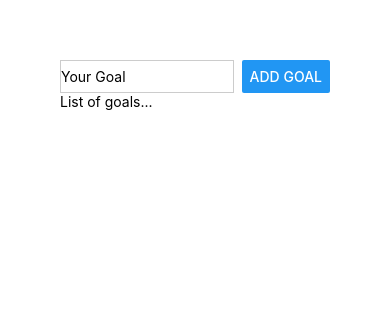
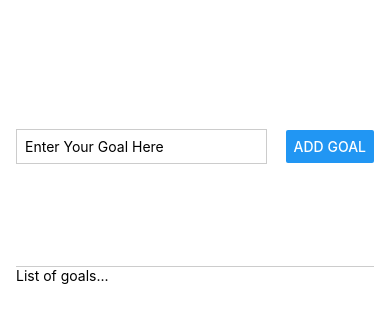
Before and after one commit to CoreySumma/react-native-goals, a React Native app: screen / in a window 390 px wide. Shown: the top 322 px of the page. Built offline with nearby package versions, Linux system fonts and the light colour scheme.

Commit message:
implimented flex for mobile display

```diff
--- a/App.js
+++ b/App.js
@@ -11,10 +11,10 @@ export default function App() {
   return (
     <View style={styles.appContainer}>
       <View style={styles.inputContainer}>
-        <TextInput style={styles.textInput} placeholder="Your Goal" />
+        <TextInput style={styles.textInput} placeholder="Enter Your Goal Here" />
         <Button title="Add Goal" />
       </View>
-      <View>
+      <View style={styles.goalsContainer}>
         <Text>List of goals...</Text>
       </View>
     </View>
@@ -23,16 +23,27 @@ export default function App() {
 
 const styles = StyleSheet.create({
   appContainer: {
-    padding: 60,
+    flex: 1,
+    paddingTop: 50,
+    paddingHorizontal: 16,
   },
   inputContainer: {
+    flex: 1,
     flexDirection: "row",
-    justifyContent: "space-between"
+    justifyContent: "space-between",
+    alignItems: "center",
+    paddingBottom: 24,
+    borderBottomWidth: 1,
+    borderBottomColor: '#cccccc'
   },
   textInput: {
     borderWidth: 1,
     borderColor: "#cccccc",
-    width: '80%',
-    marginRight: 8
+    width: '70%',
+    marginRight: 8,
+    padding: 8,
+  },
+  goalsContainer: {
+    flex: 3,
   }
 });
```
